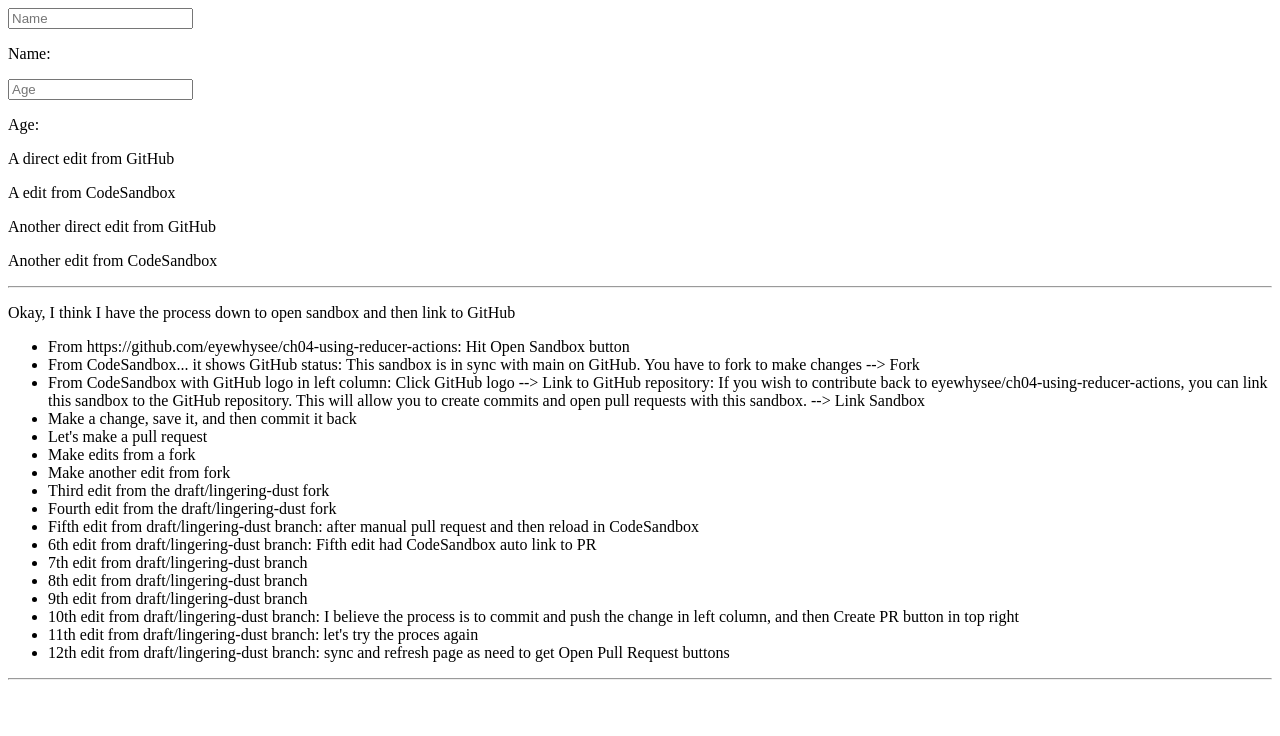
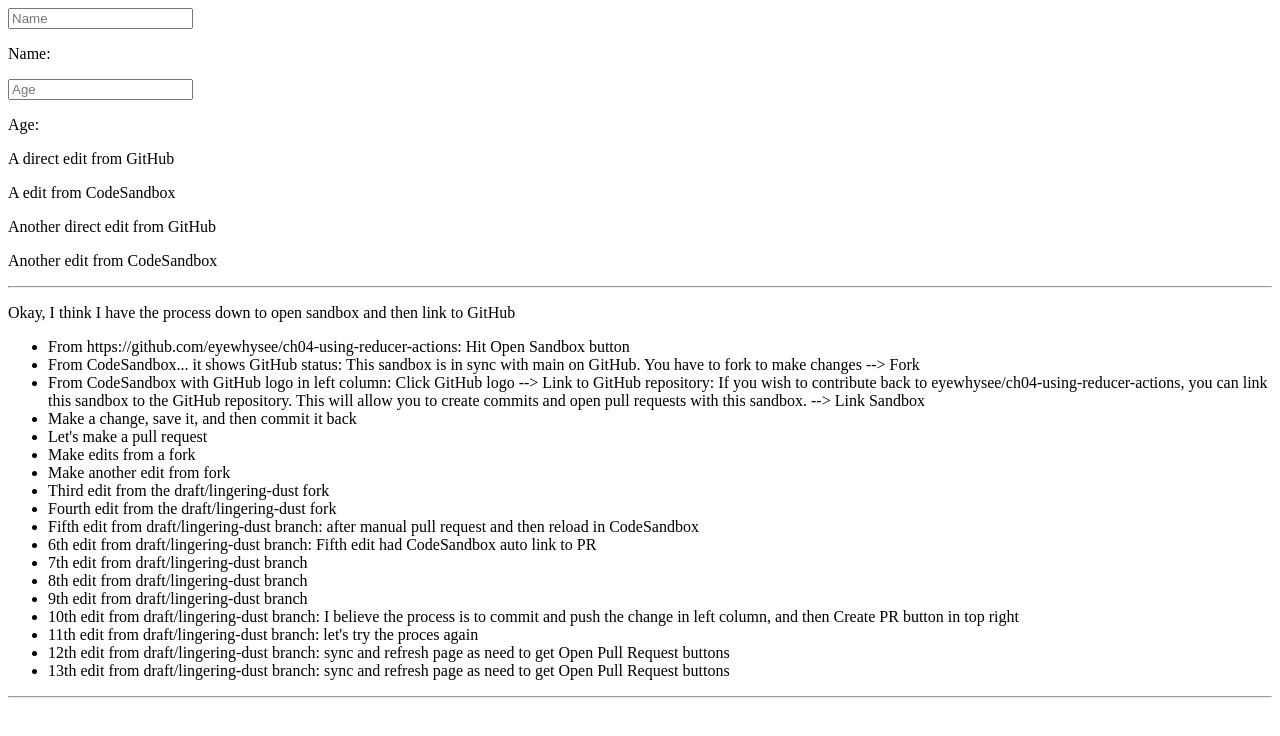
Before and after one commit to eyewhysee/ch04-using-reducer-actions, a React (Create React App) app: page / in a window 1280 px wide. Shown: the top 736 px of the page. Built offline with nearby package versions, Linux system fonts and the light colour scheme.

Commit message:
13th edit from draft/lingering-dust branch: sync and refresh page as needed to get Open Pull Request button

```diff
--- a/src/App.js
+++ b/src/App.js
@@ -74,6 +74,7 @@ function App() {
         <li>10th edit from draft/lingering-dust branch: I believe the process is to commit and push the change in left column, and then Create PR button in top right</li>
         <li>11th edit from draft/lingering-dust branch: let's try the proces again</li>
         <li>12th edit from draft/lingering-dust branch: sync and refresh page as need to get Open Pull Request buttons</li>
+        <li>13th edit from draft/lingering-dust branch: sync and refresh page as need to get Open Pull Request buttons</li>
       </ul>
       <hr />
     </>
```
